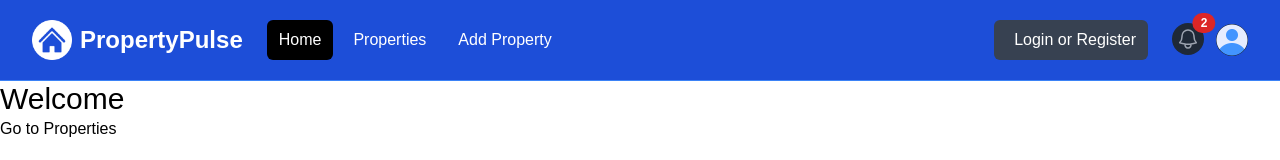
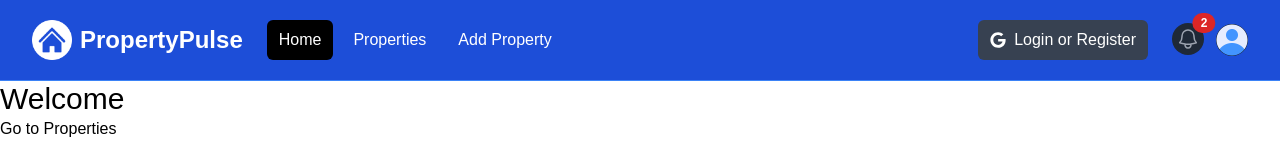
Before and after one commit to thomasmartinez114/property-app, a Next.js app: page / in a window 1280 px wide. Shown: the top 160 px of the page. Built offline with nearby package versions, Linux system fonts and the light colour scheme.

Commit message:
added Google icon / installed react-icons

```diff
--- a/components/Navbar.jsx
+++ b/components/Navbar.jsx
@@ -2,6 +2,7 @@
 import Image from 'next/image';
 import profileDefault from '@/assets/images/profile.png';
 import Link from 'next/link';
+import { FaGoogle } from 'react-icons/fa';
 
 const Navbar = () => {
   return (
@@ -74,7 +75,7 @@
           <div className='hidden md:block md:ml-6'>
             <div className='flex items-center'>
               <button className='flex items-center text-white bg-gray-700 hover:bg-gray-900 hover:text-white rounded-md px-3 py-2'>
-                <i className='fa-brands fa-google text-white mr-2'></i>
+                <FaGoogle className='text-white mr-2' />
                 <span>Login or Register</span>
               </button>
             </div>
--- a/package.json
+++ b/package.json
@@ -9,9 +9,10 @@
     "lint": "next lint"
   },
   "dependencies": {
+    "next": "14.2.5",
     "react": "^18",
     "react-dom": "^18",
-    "next": "14.2.5"
+    "react-icons": "^5.2.1"
   },
   "devDependencies": {
     "postcss": "^8",
```
Also changed, not shown: 1 other file (tests, documents, lock files or other folders).
